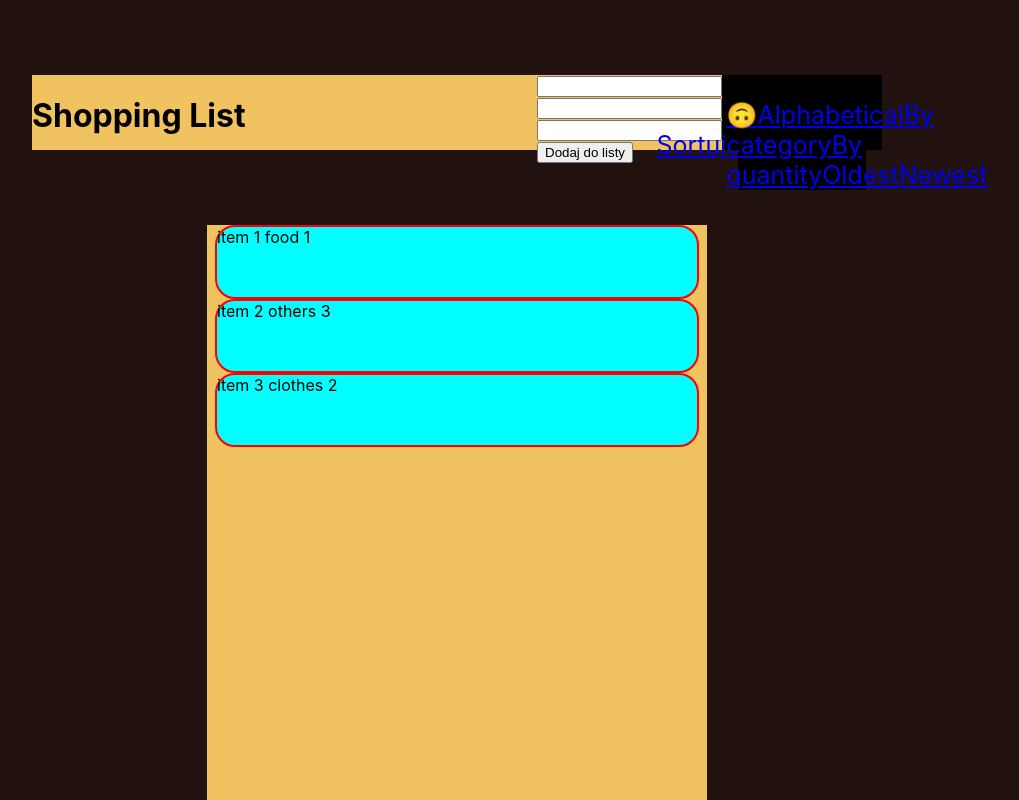
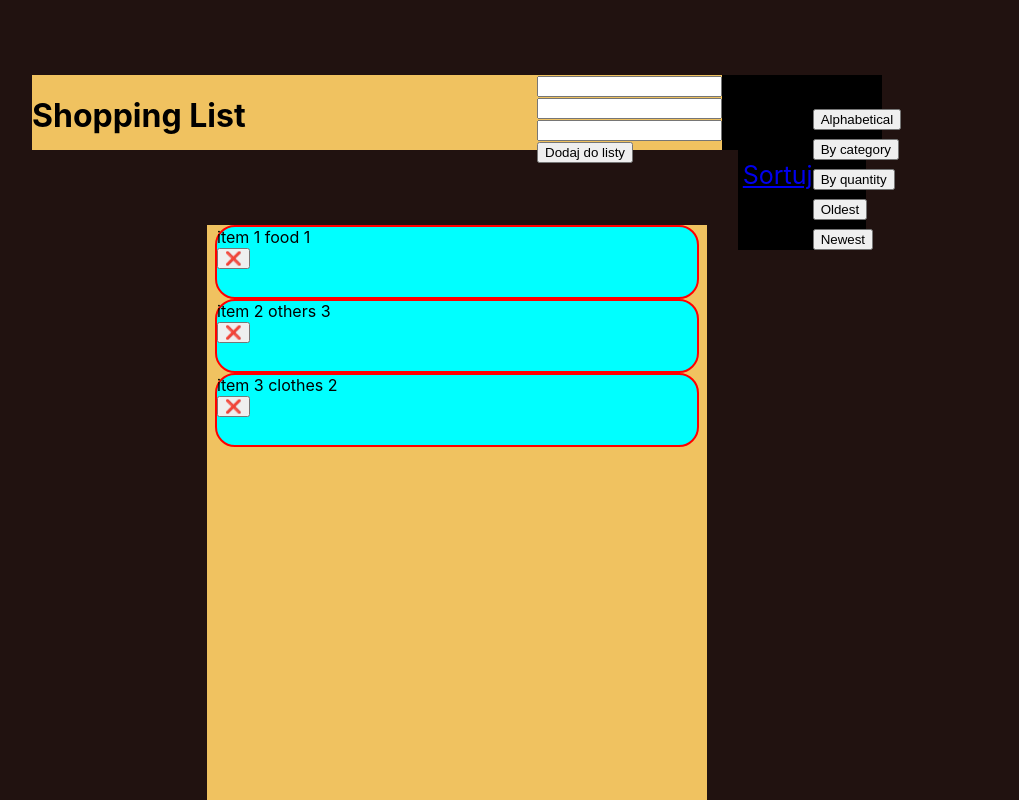
Before and after one commit to profil04/react-shopping-list, a React (Create React App) app: page / in a window 1280 px wide. Both pictures are taken after a click on the link "Sortuj". Shown: the top 800 px of the page, without its empty margins (183-1202 px from the left). Built offline with nearby package versions, Linux system fonts and the light colour scheme.

Commit message:
closing the entire application in the App component

```diff
--- a/src/App.js
+++ b/src/App.js
@@ -75,6 +75,15 @@ function App() {
   */
   }
 
+  function deleteItem(index){
+    setItems(prevItems => prevItems.splice(index, 1))
+    console.log(items);
+  }
+
+  function sortItems(){
+    setItems(prevItems => prevItems.sort((a , b) => a.name - b.name))
+  }
+
   return (
     <div className='app'>
       <div className='toolbar'>
@@ -115,15 +124,19 @@ function App() {
       <div className='list-container'>
         {items.map((item, index) =>
           <div className='item-container' key={index}>
+            {console.log(index)}
             <div className='item-info'>
-              <span>{item.name} {item.category} {item.quantity}</span>
+              <div>{item.name} {item.category} {item.quantity}</div>
+              <div>
+                <input type='button' value='❌' onClick={(index) => deleteItem(index)}></input>
+              </div>
             </div>
           </div>
         )}
       </div>
     </div>
   );
-}
+
 
 function Navbar(props) {
   return (
@@ -152,22 +165,23 @@ function DropdownMenu(){
 
   function DropdownItem(props) {
     return (
-      <a href='#' className='menu-item'>
+      <button onClick={() => sortItems()} className='menu-item'>
         <span className='icon-button'>{props.icon}</span>
         {props.children}
-      </a>
+      </button>
     );
   }
 
   return (
     <div className='dropdown'>
-      <DropdownItem icon='🙃'>Alphabetical</DropdownItem>
-      <DropdownItem>By category</DropdownItem>
-      <DropdownItem>By quantity</DropdownItem>
-      <DropdownItem>Oldest</DropdownItem>
-      <DropdownItem>Newest</DropdownItem>
+      <DropdownItem sortBy = "alphabetical" >Alphabetical</DropdownItem>
+      <DropdownItem sortBy = "category" >By category</DropdownItem>
+      <DropdownItem sortBy = "quantity" >By quantity</DropdownItem>
+      <DropdownItem sortBy = "oldest" >Oldest</DropdownItem>
+      <DropdownItem sortBy = "newest" >Newest</DropdownItem>
     </div>
   );
 }
+}
 
 export default App;
```
